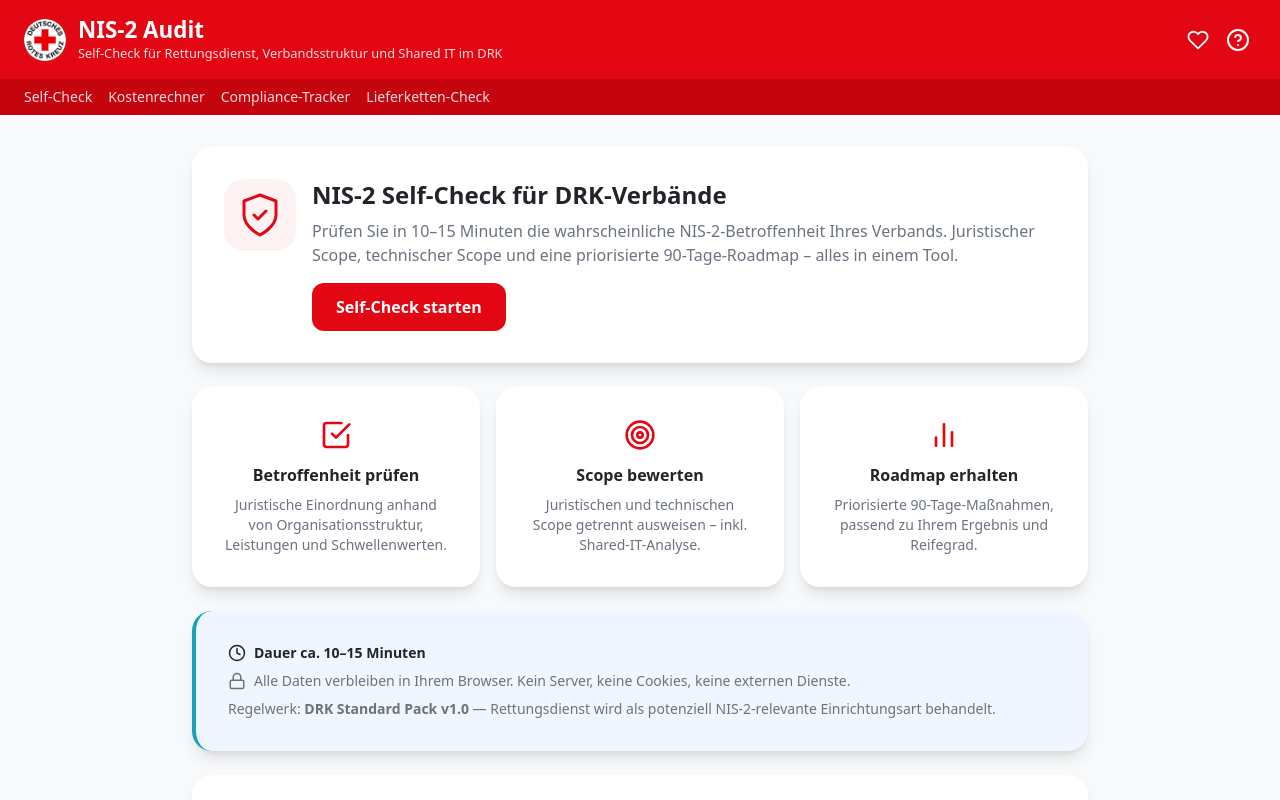
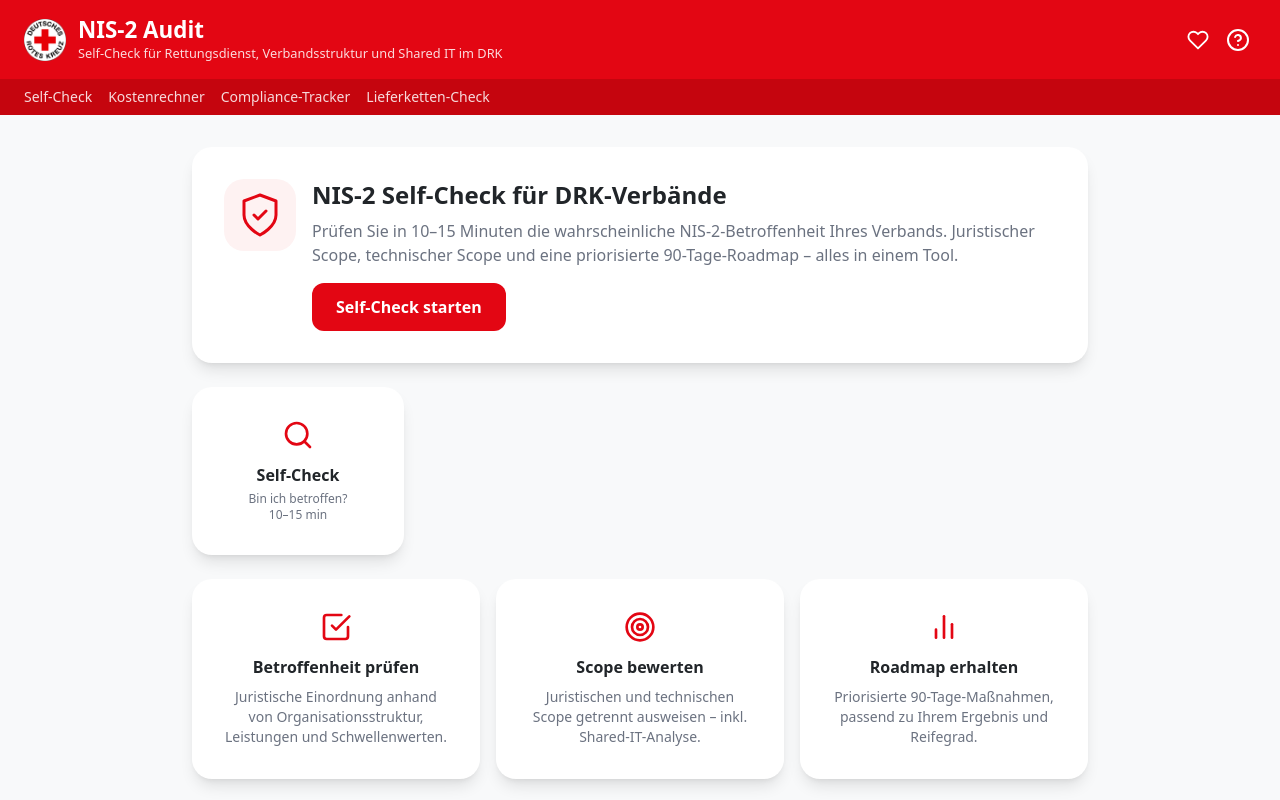
Before and after one commit to AFielen/NIS2-Audit, a Next.js app: page / in a window 1280 px wide. Shown: the top 800 px of the page. Built offline with nearby package versions, Linux system fonts and the light colour scheme.

Commit message:
style: keep Self-Check visible, hide other 3 module cards
Self-Check card remains as active Link on homepage.
Kostenrechner, Compliance-Tracker and Lieferketten-Check stay hidden.

https://claude.ai/code/session_019YsZY8XnSHTZCoWWKBhSDA

```diff
--- a/app/page.tsx
+++ b/app/page.tsx
@@ -89,9 +89,9 @@ export default function Home() {
           </div>
         </div>
 
-        {/* 4 Module-Feature-Cards – temporarily hidden for testing */}
-        <div className="hidden grid-cols-1 sm:grid-cols-2 lg:grid-cols-4 gap-4 drk-slide-up">
-          <div className="drk-card text-center">
+        {/* Self-Check – aktiv */}
+        <div className="grid grid-cols-1 sm:grid-cols-2 lg:grid-cols-4 gap-4 drk-slide-up">
+          <Link href="/check" className="drk-card text-center hover:shadow-xl transition-shadow">
             <div className="flex justify-center mb-3" style={{ color: 'var(--drk)' }}>
               <svg xmlns="http://www.w3.org/2000/svg" width="32" height="32" viewBox="0 0 24 24"
                    fill="none" stroke="currentColor" strokeWidth="2" strokeLinecap="round" strokeLinejoin="round">
@@ -103,8 +103,11 @@ export default function Home() {
             <p className="text-xs" style={{ color: 'var(--text-light)' }}>
               Bin ich betroffen?<br />10–15 min
             </p>
-          </div>
+          </Link>
+        </div>
 
+        {/* 3 Module-Feature-Cards – temporarily hidden for testing */}
+        <div className="hidden grid-cols-1 sm:grid-cols-2 lg:grid-cols-3 gap-4 drk-slide-up">
           <div className="drk-card text-center">
             <div className="flex justify-center mb-3" style={{ color: 'var(--drk)' }}>
               <svg xmlns="http://www.w3.org/2000/svg" width="32" height="32" viewBox="0 0 24 24"
```
